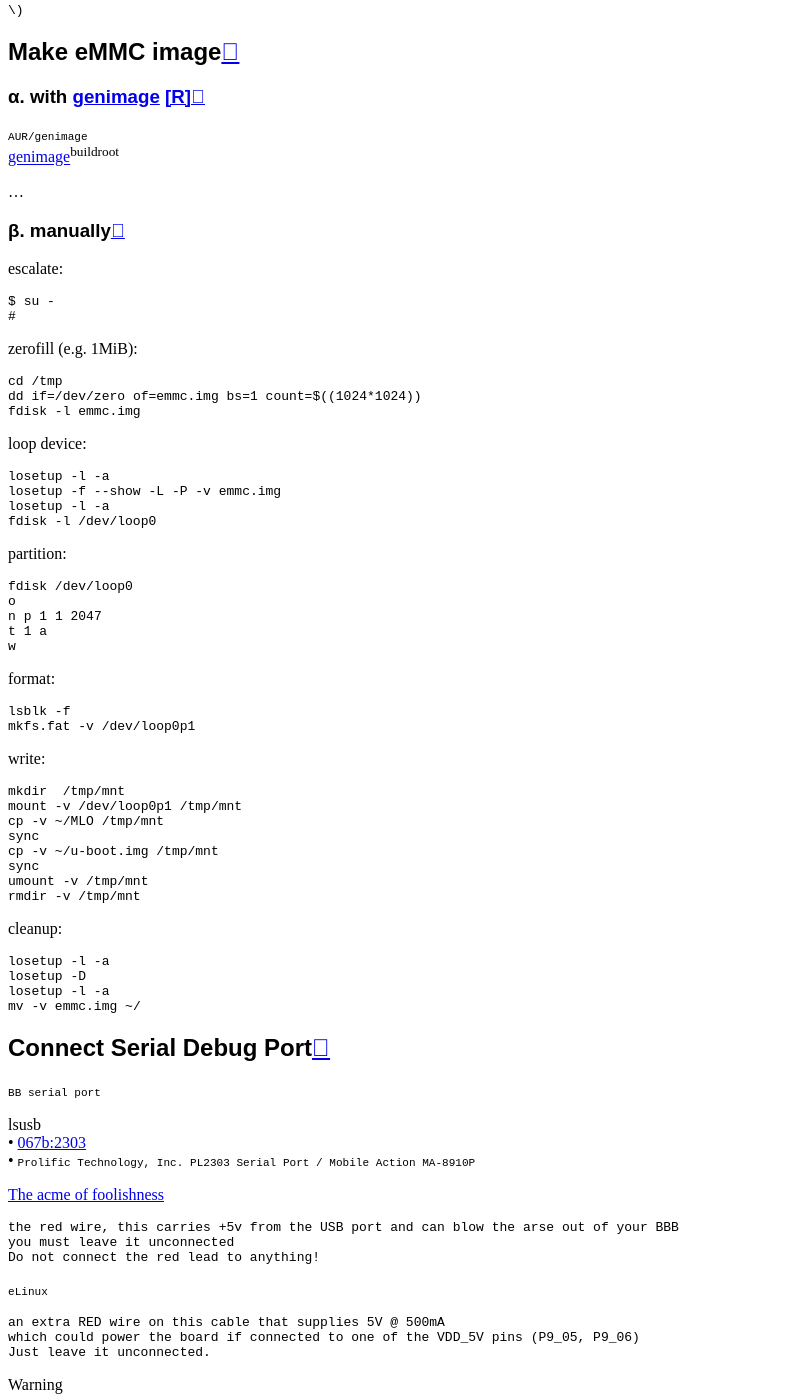
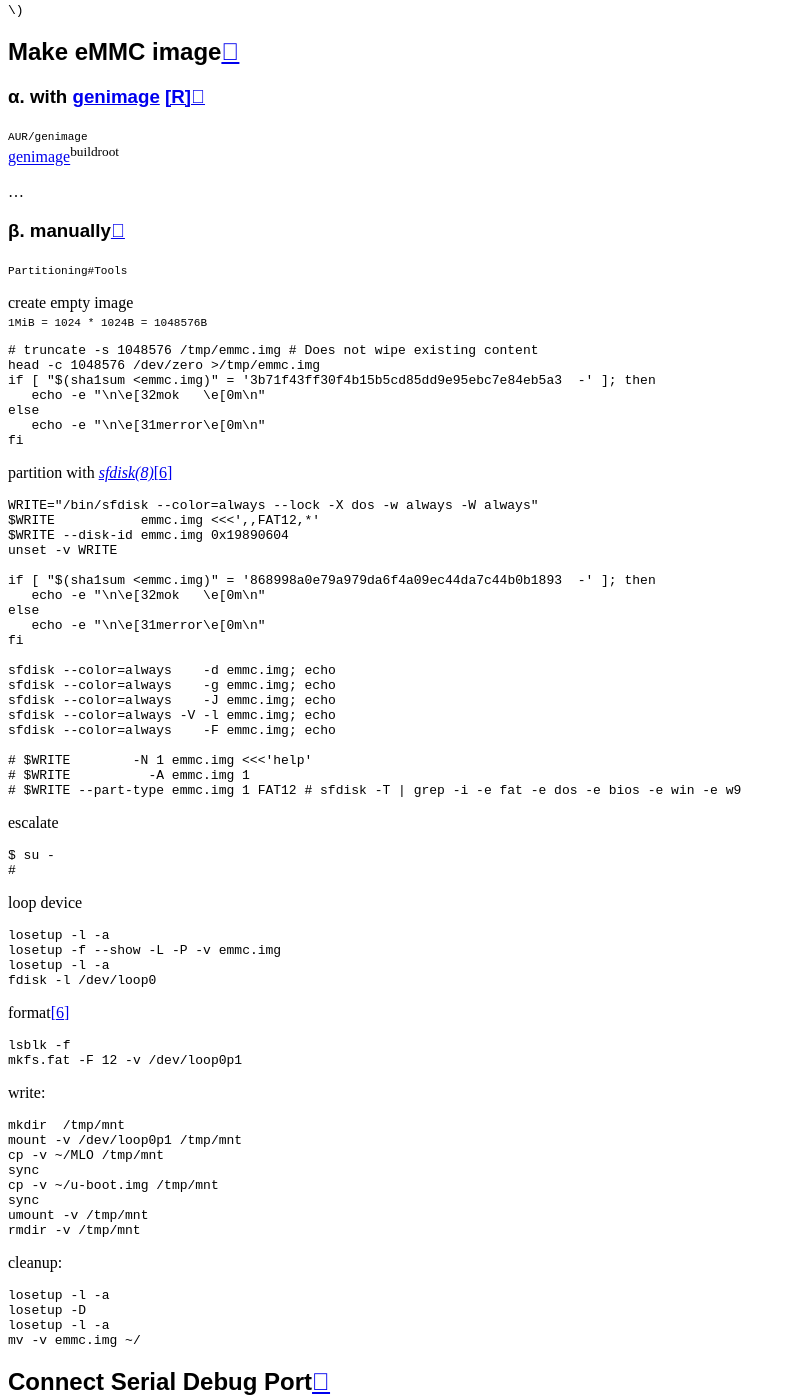
Before and after one commit to Un1Gfn/sphinx.public, a Sphinx documentation site: the page built from Documentation/U-Boot.rst, in a window 1280 px wide and 1400 px high, scrolled down 4909 px. Shown: the whole window, without its empty margins (0-796 px from the left). Built offline with Sphinx 7.4.7 and the Read the Docs theme 2.0.0, drawn with Linux system fonts in a browser that asks for light colours; the version number could not be read and is left out; cross-references to code outside the pages are shown as plain code; some of the changed text lies outside the part shown.

Commit message:
fdisk -> sfdisk

```diff
--- a/Documentation/U-Boot.rst
+++ b/Documentation/U-Boot.rst
@@ -342,36 +342,63 @@ Make eMMC image
 |beta|. manually
 ----------------
 
-escalate::
+:aw:`Partitioning#Tools`
+
+| create empty image
+| ``1MiB = 1024 * 1024B = 1048576B``
+
+::
+
+   # truncate -s 1048576 /tmp/emmc.img # Does not wipe existing content
+   head -c 1048576 /dev/zero >/tmp/emmc.img
+   if [ "$(sha1sum <emmc.img)" = '3b71f43ff30f4b15b5cd85dd9e95ebc7e84eb5a3  -' ]; then
+      echo -e "\n\e[32mok   \e[0m\n"
+   else
+      echo -e "\n\e[31merror\e[0m\n"
+   fi
+
+partition with :manpage:`sfdisk(8)`\ [#FAT12]_ ::
+
+   WRITE="/bin/sfdisk --color=always --lock -X dos -w always -W always"
+   $WRITE           emmc.img <<<',,FAT12,*'
+   $WRITE --disk-id emmc.img 0x19890604
+   unset -v WRITE
+
+   if [ "$(sha1sum <emmc.img)" = '868998a0e79a979da6f4a09ec44da7c44b0b1893  -' ]; then
+      echo -e "\n\e[32mok   \e[0m\n"
+   else
+      echo -e "\n\e[31merror\e[0m\n"
+   fi
+
+   sfdisk --color=always    -d emmc.img; echo
+   sfdisk --color=always    -g emmc.img; echo
+   sfdisk --color=always    -J emmc.img; echo
+   sfdisk --color=always -V -l emmc.img; echo
+   sfdisk --color=always    -F emmc.img; echo
+
+   # $WRITE        -N 1 emmc.img <<<'help'
+   # $WRITE          -A emmc.img 1
+   # $WRITE --part-type emmc.img 1 FAT12 # sfdisk -T | grep -i -e fat -e dos -e bios -e win -e w9
+
+escalate
+
+.. https://pygments.org/docs/lexers/#pygments.lexers.shell.BashSessionLexer
+.. code:: shell-session
 
    $ su -
    #
 
-zerofill (e.g. 1MiB)::
-
-   cd /tmp
-   dd if=/dev/zero of=emmc.img bs=1 count=$((1024*1024))
-   fdisk -l emmc.img
-
-loop device::
+loop device ::
 
    losetup -l -a
    losetup -f --show -L -P -v emmc.img
    losetup -l -a
    fdisk -l /dev/loop0
 
-partition::
-
-   fdisk /dev/loop0
-   o
-   n p 1 1 2047
-   t 1 a
-   w
-
-format::
+format\ [#FAT12]_ ::
 
    lsblk -f
-   mkfs.fat -v /dev/loop0p1
+   mkfs.fat -F 12 -v /dev/loop0p1
 
 write::
 
@@ -651,5 +678,9 @@ Footnotes
 .. [#]      http://lifeonubuntu.com/tar-errors-ignoring-unknown-extended-header-keyword/
 .. [#gpgSR] https://wiki.archlinux.org/title/GnuPG#Searching_and_receiving_keys
 .. [#gpgV]  https://wiki.archlinux.org/title/GnuPG#Verify_a_signature
+.. [#FAT12] we have less than 1MiB, thus
+            :pr:`FAT32`
+            :pr:`FAT16`
+            `FAT12 only <https://en.wikipedia.org/wiki/Design_of_the_FAT_file_system#Size_limits>`__
 
 .. include:: link.txt
--- a/Documentation/reStructuredText.rst
+++ b/Documentation/reStructuredText.rst
@@ -102,6 +102,8 @@ Readings
 
    :raw-html:`<a style="font-style:italic;" href="([^"]+)">([^<]+)</a>`
    :emlink:`\2 <\1>`
+
+`extend the HTML writer to produce a proper <del> tag <https://stackoverflow.com/a/62493316/>`__
 
 Misc
 ====
```
